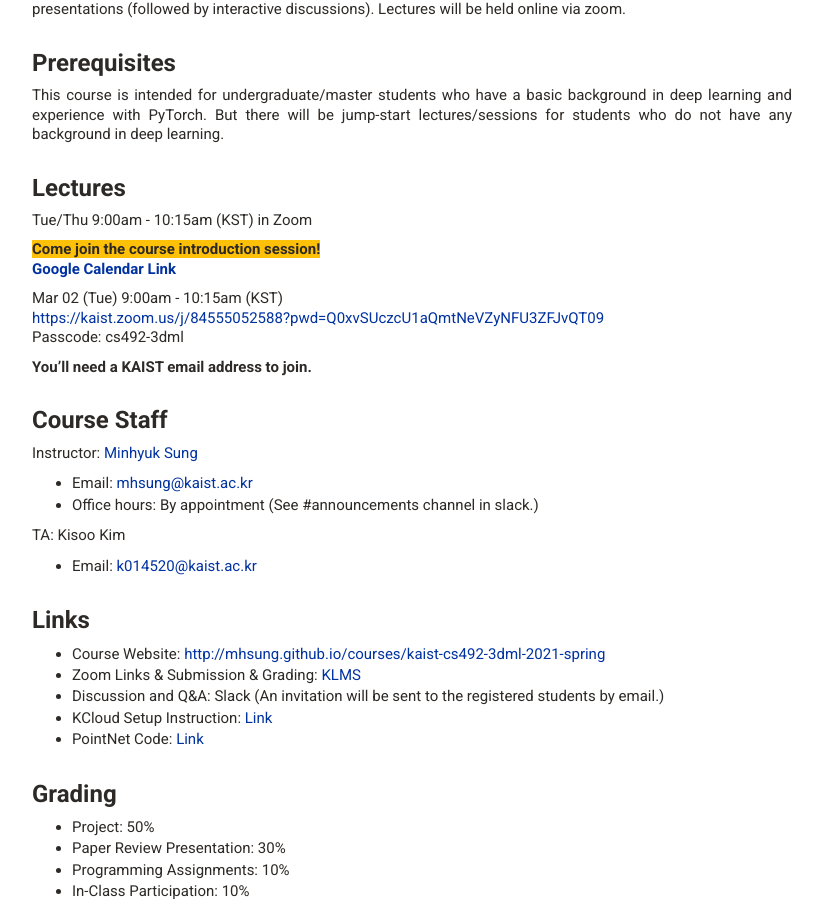
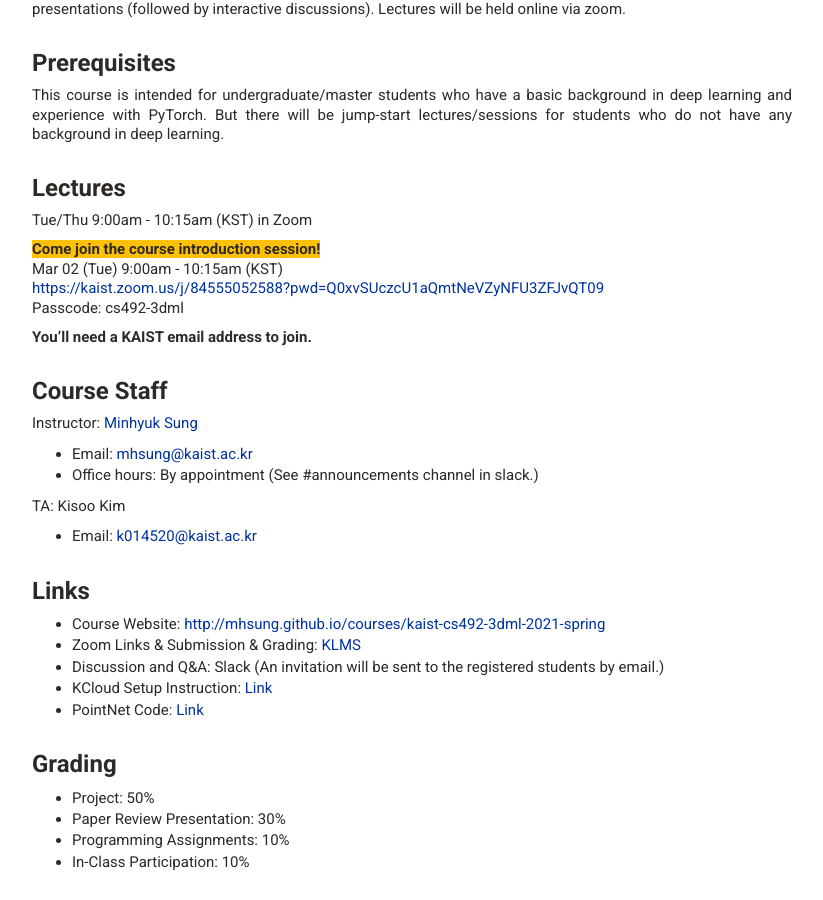
Before and after one commit to mhsung/mhsung.github.io, a Jekyll site: the page built from courses/kaist-cs492-3dml-2021-spring/_posts/2021-01-15-index.md, in a window 1280 px wide and 900 px high, scrolled down 937 px. Shown: the whole window, without its empty margins (228-1051 px from the left). Built offline with Jekyll 4.4.1, drawn with Linux system fonts in a browser that asks for light colours; our own code applies the rules of GitHub Pages for plain Markdown files; some of the changed lines change nothing that is shown.

Commit message:
Minor update.

```diff
--- a/courses/kaist-cs492-3dml-2021-spring/_posts/2021-01-15-index.md
+++ b/courses/kaist-cs492-3dml-2021-spring/_posts/2021-01-15-index.md
@@ -32,8 +32,9 @@
 <br />
 
 <span style="background-color:#FFC107">**Come join the course introduction session!**</span><br>
+<!--
 <a href="https://kaist.zoom.us/meeting/tZAocuyoqzkvEtzxtAaGKOjCGvAlnUZGxbAN/calendar/google/add" target="_blank">**Google Calendar Link**</a>
-
+-->
 Mar 02 (Tue) 9:00am - 10:15am (KST)<br>
 <a href="https://kaist.zoom.us/j/84555052588?pwd=Q0xvSUczcU1aQmtNeVZyNFU3ZFJvQT09" target="_blank">https://kaist.zoom.us/j/84555052588?pwd=Q0xvSUczcU1aQmtNeVZyNFU3ZFJvQT09</a><br>
 Passcode: cs492-3dml
@@ -267,19 +268,23 @@
     <a href="https://arxiv.org/abs/2004.00452" target="_blank">PIFuHD (CVPR 2020)</a>
   </td>
   <td>Apr 29</td><td>
-    <span style="color:#C62828;font-weight:bold">2D-to-3D 2</span><br>
+    <span style="color:#C62828;font-weight:bold">2D-to-3D 2 / Deformation</span><br>
     <span style="background-color:#BCCCDC">Paper 1: <a href="https://arxiv.org/abs/1901.02970" target="_blank">NOCS (CVPR 2019)</a></span><br>
     <b>Presenter: Mustafa Berk Yaldiz</b><br>
     <a href="https://arxiv.org/abs/1907.01085" target="_blank">X-NOCS (NeurIPS 2019)</a><br>
+    <!--
     <span style="background-color:#BCCCDC">Paper 2: <a href="https://arxiv.org/abs/1904.01786" target="_blank">Soft Rasterizer (ICCV 2019)</a></span><br>
     <b>Presenter: Doyeon Kim</b><br>
+    -->
+    <span style="background-color:#BCCCDC">Paper 2: <a href="https://arxiv.org/abs/2102.09105" target="_blank">DeepMetaHandles (CVPR 2021)</a></span><br>
+    <b>Presenter: Jihyun Lee (Auditor)</b><br>
   </td>
   </tr>
 
   <!-- Week 10 -->
   <tr><td>10</td>
   <td>May 04</td><td>
-    <span style="color:#C62828;font-weight:bold">Shape Parsing/Abstraction</span><br>
+    <span style="color:#C62828;font-weight:bold">Shape Parsing / Abstraction</span><br>
     <span style="background-color:#BCCCDC">Paper 1 (Choose one):</span><br>
     <span style="background-color:#BCCCDC"><a href="https://arxiv.org/abs/1612.00404" target="_blank">Volumetric Primitives (CVPR 2017)</a></span><br>
     <span style="background-color:#BCCCDC"><a href="https://arxiv.org/abs/1904.09970" target="_blank">Superquadrics Revisited (CVPR 2019)</a></span><br>
@@ -309,7 +314,8 @@
     <a href="https://arxiv.org/abs/1804.05469" target="_blank">Im2Struct (CVPR 2018)</a><br>
     <a href="https://arxiv.org/abs/1809.05398" target="_blank">SCORES (SIGGRAPH Asia 2018)</a><br>
     <span style="background-color:#BCCCDC">Paper 2: <a href="https://arxiv.org/abs/1908.00575" target="_blank">StructureNet (SIGGRAPH Asia 2019)</a></span><br>
-    <b>Presenter: Ramazan Abdikarimuly</b><br>
+    <!-- <b>Presenter: Ramazan Abdikarimuly</b><br> -->
+    <b>Presenter: Inhee Lee (Auditor)</b><br>
     <a href="https://arxiv.org/abs/1812.02713" target="_blank">PartNet (CVPR 2019)</a><br>
     <a href="https://arxiv.org/abs/1911.11098" target="_blank">StructEdit (CVPR 2020)</a>
   </td>
```
